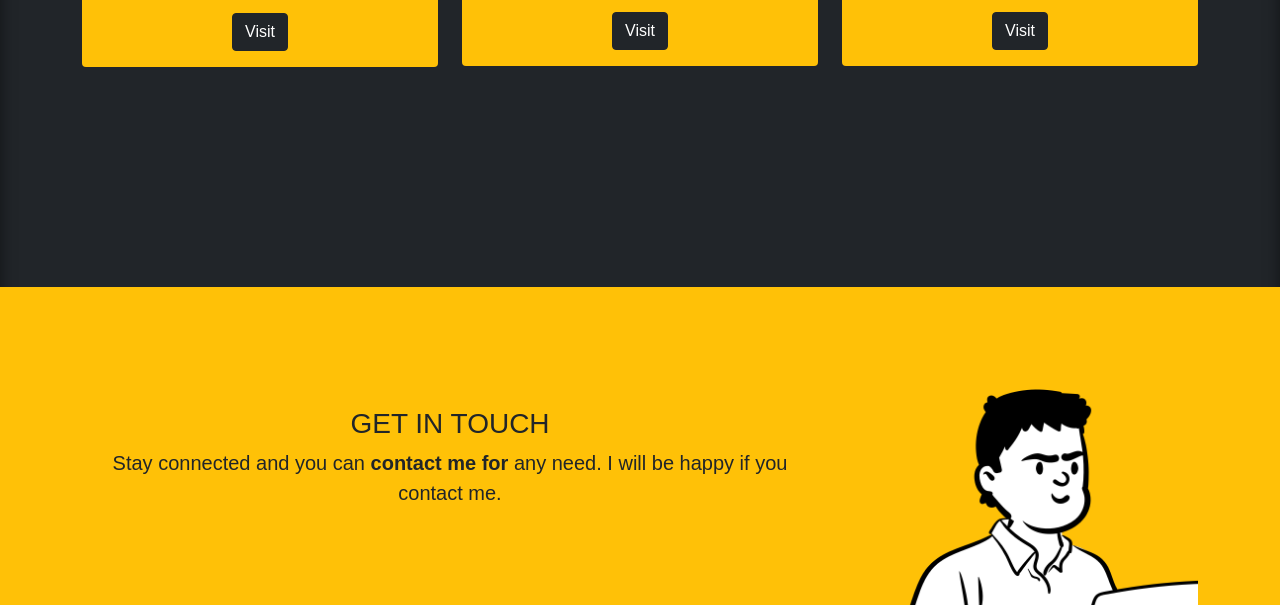
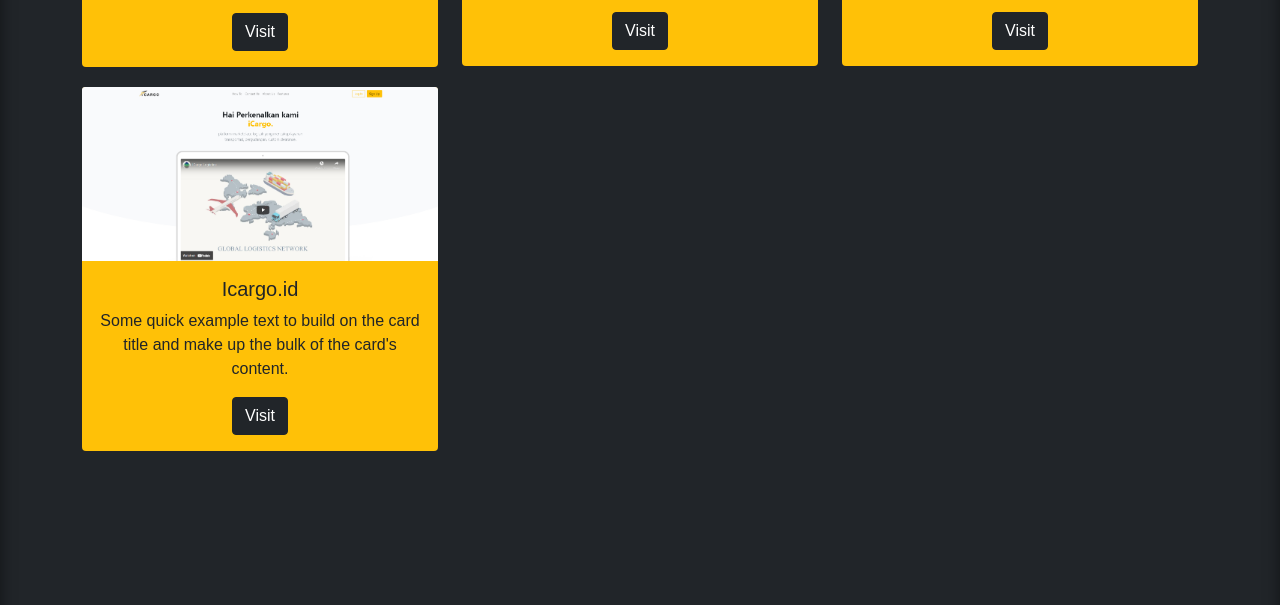
Before and after one commit to ldseptian/ldseptian.github.io, a plain HTML site: page index.html in a window 1280 px wide. Shown: the part 2493-3098 px from the top of the page. Drawn offline with nearby package versions, Linux system fonts and the light colour scheme.

Commit message:
add project

```diff
--- a/index.html
+++ b/index.html
@@ -210,6 +210,17 @@
                                 </div>
                             </div>
                         </div>
+                        <div class="col-sm-6 col-md-4">
+                            <div class="card bg-warning border-0" style="width: 100%;margin-bottom: 20px;">
+                                <img src="img/project7.png" class="card-img-top " alt="Pro3">
+                                <div class="card-body text-dark">
+                                    <h5 class="card-title">Icargo.id</h5>
+                                    <p class="card-text">Some quick example text to build on the card title and make up
+                                        the bulk of the card's content.</p>
+                                    <a href="https://icargo.id/" class="btn btn-dark">Visit</a>
+                                </div>
+                            </div>
+                        </div>
 
                     </div>
                 </div>
```
Also changed, not shown: img/project7.png (added).
